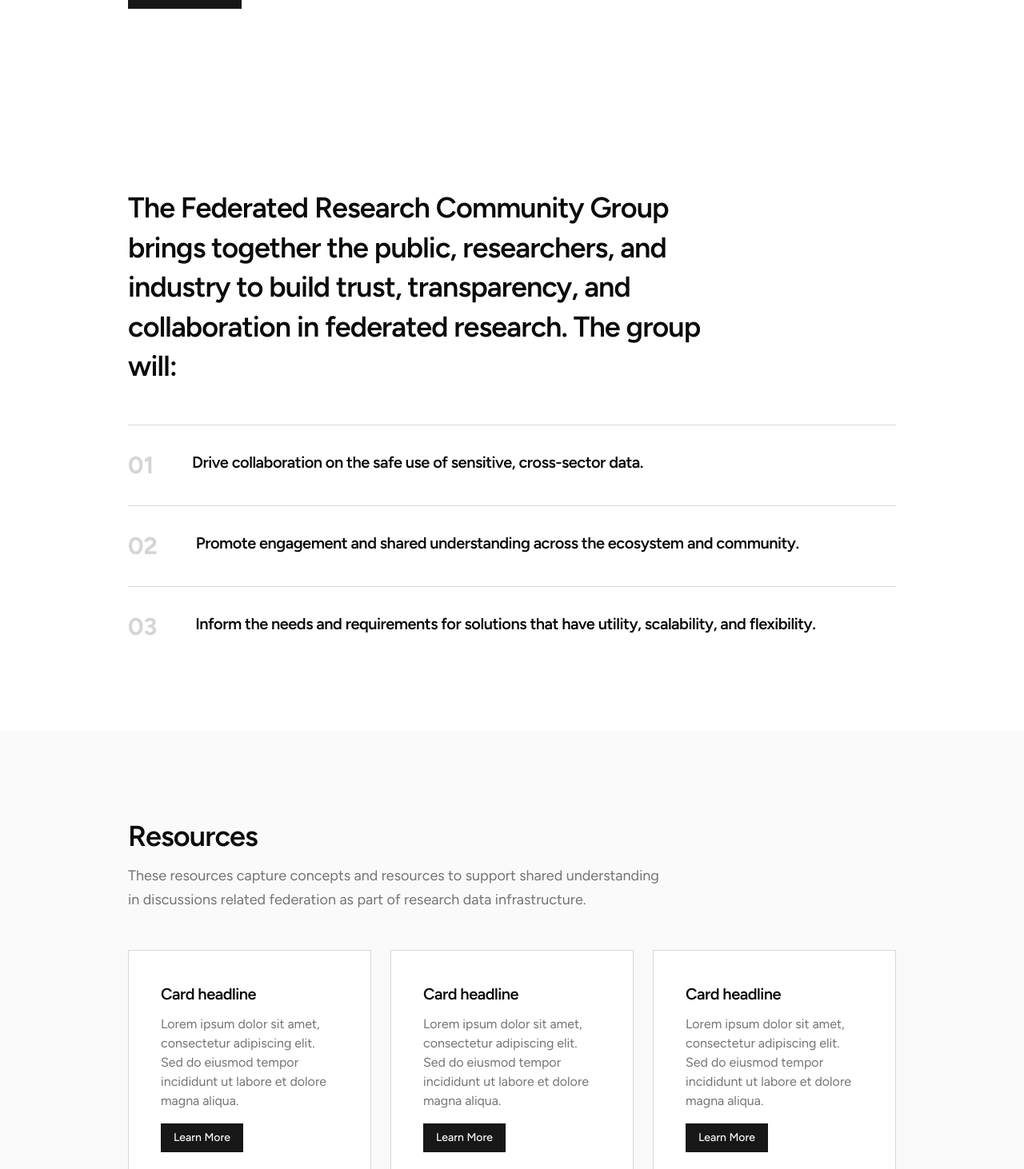
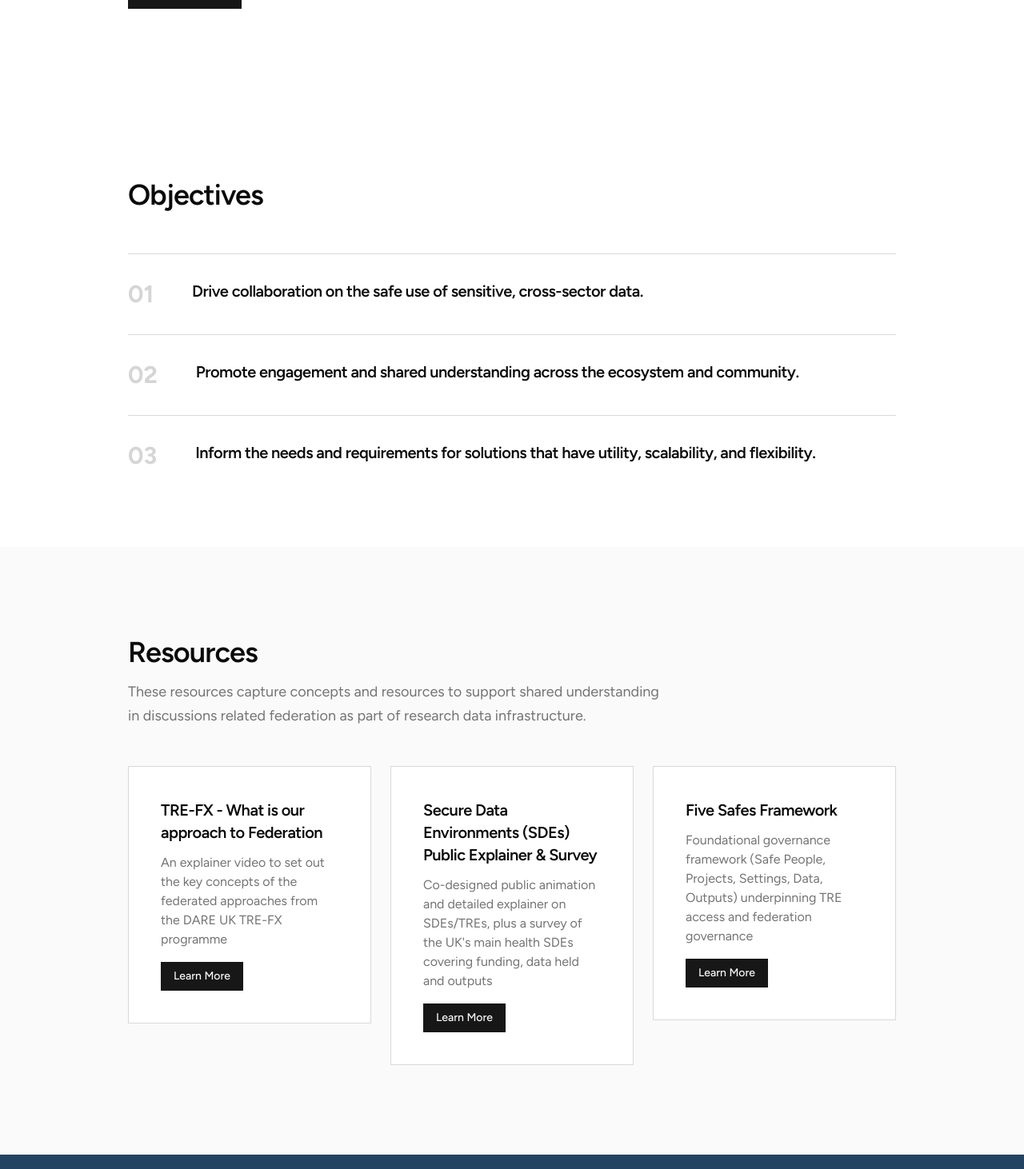
Before and after one commit to federated-research/ac.uk, a Next.js app in the folder website/: page /community in a window 1280 px wide. Shown: the part 468-1930 px from the top of the page at 80% size. Built offline with nearby package versions, Linux system fonts and the light colour scheme.

Commit message:
resource edits

```diff
--- a/website/app/community/page.tsx
+++ b/website/app/community/page.tsx
@@ -7,19 +7,19 @@ export default function Page() {
 
   const cards = [
     {
-      title: "Card headline",
-      description: "Lorem ipsum dolor sit amet, consectetur adipiscing elit. Sed do eiusmod tempor incididunt ut labore et dolore magna aliqua.",
-      link: "https://www.google.com",
+      title: "TRE-FX - What is our approach to Federation",
+      description: "An explainer video to set out the key concepts of the federated approaches from the DARE UK TRE-FX programme",
+      link: "https://www.youtube.com/watch?v=U3QKFv5Eexc",
     },
     {
-      title: "Card headline",
-      description: "Lorem ipsum dolor sit amet, consectetur adipiscing elit. Sed do eiusmod tempor incididunt ut labore et dolore magna aliqua.",
-      link: "https://www.google.com",
+      title: "Secure Data Environments (SDEs) Public Explainer & Survey",
+      description: "Co-designed public animation and detailed explainer on SDEs/TREs, plus a survey of the UK's main health SDEs covering funding, data held and outputs",
+      link: "https://www.understandingpatientdata.org.uk/secure-data-environments",
     },
     {
-      title: "Card headline",
-      description: "Lorem ipsum dolor sit amet, consectetur adipiscing elit. Sed do eiusmod tempor incididunt ut labore et dolore magna aliqua.",
-      link: "https://www.google.com",
+      title: "Five Safes Framework",
+      description: "Foundational governance framework (Safe People, Projects, Settings, Data, Outputs) underpinning TRE access and federation governance",
+      link: "https://ukdataservice.ac.uk/help/secure-lab/what-is-the-five-safes-framework/",
     },
 ]
   return (
@@ -30,19 +30,17 @@ export default function Page() {
           <FadeIn>
             <h1>Federated Research Community Group</h1>
             <Button asChild size="lg" className="text-sm mt-20">
-                <Link href="https://www.google.com/url?q=https://forms.office.com/e/9mZ7tVu9Lh&sa=D&source=editors&ust=1776184444929933&usg=AOvVaw3MmVhLfd-KQFN6ptMDMtq3">Join the Group</Link>
+                <Link href="https://forms.cloud.microsoft/pages/responsepage.aspx?id=7qe9Z4D970GskTWEGCkKHlMNjmFrW3lHsq4prbFVNKBUQTlVMjJaTEtBQkdaRlVVREg1SjY0NDFJSC4u&route=shorturl">Join the Group</Link>
             </Button>
           </FadeIn>
         </div>
       </section>
 
-      <section className="py-20 md:py-28">
+      <section className="py-20 md:py-24">
         <div className="mx-auto max-w-5xl px-6 lg:px-8">
           <FadeIn>
             <p className="text-3xl font-semibold leading-snug tracking-tight md:text-4xl max-w-3xl">
-              The Federated Research Community Group brings together the public, researchers, and industry to build trust, transparency, and collaboration in federated research.
-              The group will:
-
+              Objectives
             </p>
 
           </FadeIn>
--- a/website/app/page.tsx
+++ b/website/app/page.tsx
@@ -13,7 +13,7 @@ export default function Page() {
         <div className="mx-auto max-w-5xl px-6 lg:px-8">
           <FadeIn>
             <h1 className="max-w-4xl text-6xl md:text-8xl lg:text-9xl">
-              Accelerating
+              Accelerate
               <br />
               Research
             </h1>
```
